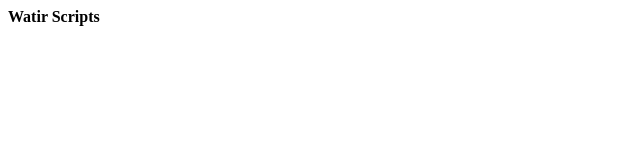
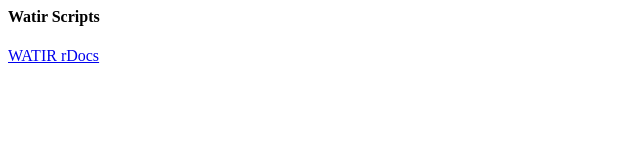
Before and after one commit to aauqa/WATIR_Scripts, a plain HTML site: page index.html in a window 1280 px wide. Shown: the whole page, without its empty margins (0-640 px from the left). Drawn offline with Linux system fonts and the light colour scheme.

Commit message:
added link to index.html

```diff
--- a/index.html
+++ b/index.html
@@ -6,6 +6,8 @@
 
 <body>
 <h4>Watir Scripts</h4>
+
+<a href="http://wtr.rubyforge.org/rdoc/1.6.5/">WATIR rDocs</a>
 </body>
 
 
```
